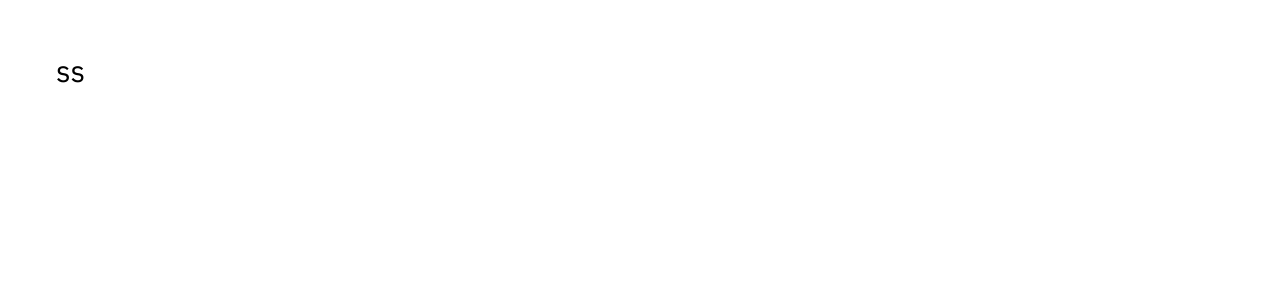
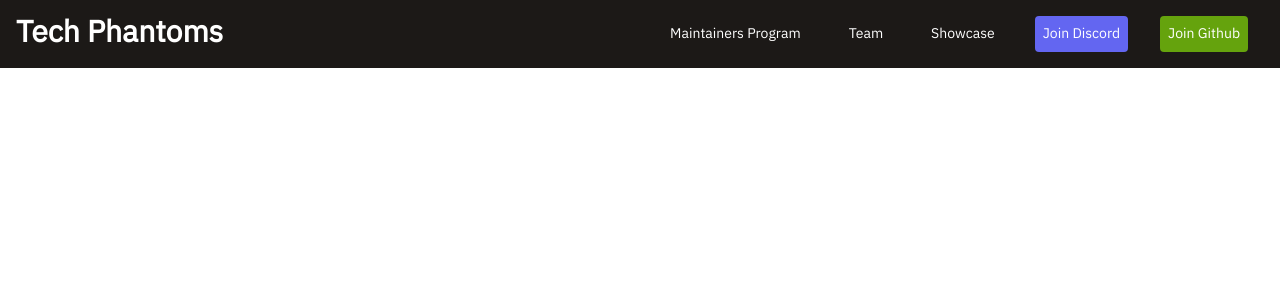
Before and after one commit to Tech-Phantoms/Tech-Phantoms, a Next.js app: page / in a window 1280 px wide. Shown: the top 300 px of the page. Built offline with nearby package versions, Linux system fonts and the light colour scheme.

Commit message:
Add Navbar

```diff
--- a/components/navbar/index.tsx
+++ b/components/navbar/index.tsx
@@ -1,9 +1,58 @@
-const NavItems  =[{}]
-const Navbar = (props:any) =>{
+// import Image from 'next/image'
+
+const NavItems = [
+    {
+        text: "Maintainers Program"
+    },
+    {
+        text: "Team"
+    },
+    {
+        text: "Showcase"
+    },
+]
+
+const Navbar = (props: any) => {
     return <>
-    <div className="text-3xl p-14 bg-black-200">
-ss
-    </div>
+        <div className="text-3xl  p-4 bg-stone-900	 flex">
+            <div className="grow">
+                <p className="font-bold text-white">
+                    Tech Phantoms
+                </p>
+            </div>
+            {
+                NavItems && NavItems.map((item) => {
+                    return <>
+                        <div>
+                            <p className="ml-4 p-2 mr-4 text-sm text-white
+                            hover:bg-orange-300
+                            hover:rounded
+                            hover:text-black
+                            hover:cursor-pointer">
+                                {item.text}
+                            </p>
+                        </div>
+                    </>
+                })
+            }
+            <div>
+                <p className=" bg-indigo-500 rounded ml-4 p-2 mr-4 text-sm text-white
+                hover:bg-indigo-600
+                hover:cursor-pointer
+                ">
+                    Join Discord
+                </p>
+            </div>
+            <div>
+                <p className="bg-lime-600 rounded ml-4 p-2 mr-4 text-sm text-white
+                hover:bg-lime-700
+                hover:cursor-pointer
+                ">
+                    Join Github
+                </p>
+            </div>
+
+        </div>
     </>
 }
 export default Navbar;
```
Also changed, not shown: public/images/logo.png (added), public/images/logo.svg (added).
